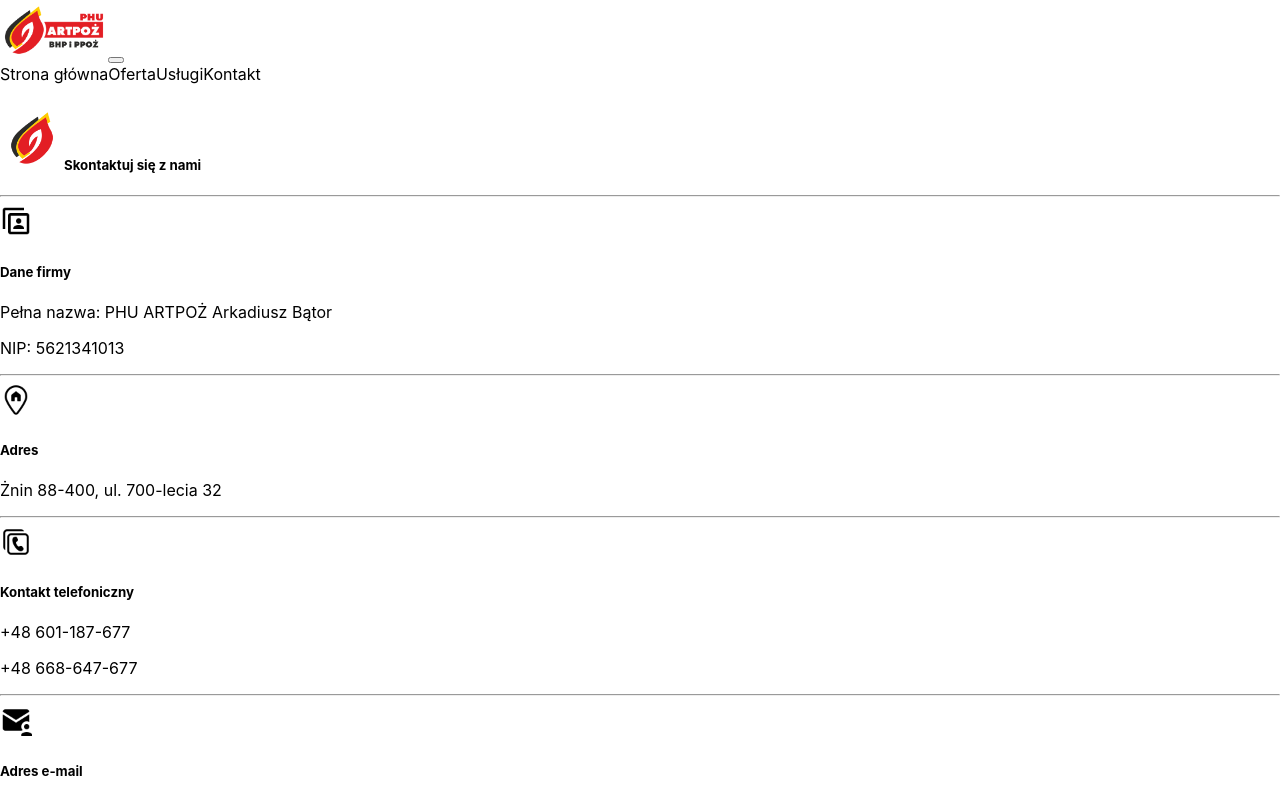
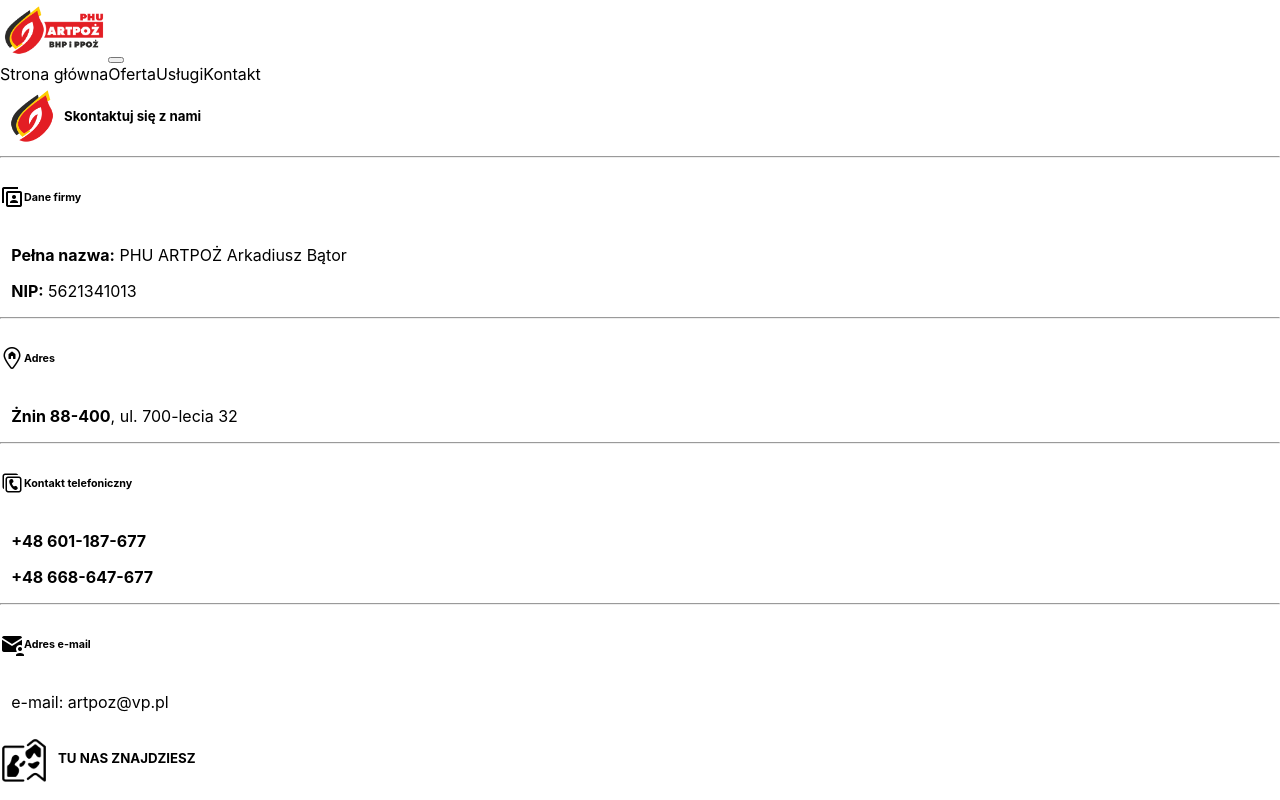
Before and after one commit to mizuris/artpoz-bhp, a Next.js app: page /contact in a window 1280 px wide. Shown: the top 800 px of the page. Built offline with nearby package versions, Linux system fonts and the light colour scheme; no server answers.

Commit message:
Add google maps.

```diff
--- /dev/null
+++ b/components/Map/Map.jsx
@@ -0,0 +1,13 @@
+import React from "react";
+import { GoogleMap, withScriptjs, withGoogleMap } from "react-google-maps";
+
+function Map() {
+  return (
+    <GoogleMap
+      defaultCenter={{ lat: 52.847471, lan: 17.732724 }}
+      defaultZoom={14}
+    />
+  );
+}
+
+export const WrappedMap = withScriptjs(withGoogleMap(Map));
--- a/package.json
+++ b/package.json
@@ -13,7 +13,8 @@
     "next": "11.0.1",
     "react": "17.0.2",
     "react-bootstrap": "^1.6.1",
-    "react-dom": "17.0.2"
+    "react-dom": "17.0.2",
+    "react-google-maps": "^9.4.5"
   },
   "devDependencies": {
     "eslint": "7.30.0",
--- a/pages/contact.js
+++ b/pages/contact.js
@@ -8,8 +8,14 @@ import phoneIcon from "../public/icons/icon-tel.png";
 import mailIcon from "../public/icons/icon-mail.png";
 import mapIcon from "../public/icons/icon-map.png";
 import logoIcon from "../public/icons/artpoz-icon.png";
+import { WrappedMap } from "../components/Map/Map";
+import mapStyles from "../styles/Map.module.css";
+import styles from "../styles/Contact.module.css";
 
 export default function Contact() {
+  const defaultMapElement = <div style={{ height: "100%" }} />;
+  const iconSize = 24;
+
   return (
     <div>
       <Head>
@@ -29,80 +35,80 @@ export default function Contact() {
           <Col lg={5} className="mb-4">
             <Card className="shadow-lg">
               <Card.Body>
-                <div className="d-flex align-items-center">
-                  <h5 className="text-uppercase p-0 m-0">
+                <div className={styles.contactHeader}>
                   <Image
                     width={64}
                     height={64}
                     alt="Artpoż logo icon"
                     src={logoIcon}
                   />
+                  <h5 className="text-uppercase m-0 p-0 ml-2">
                     Skontaktuj się z nami
                   </h5>
                 </div>
                 <hr />
-                <div className="card-info">
-                  <div className="card-img">
+                <div className={styles.cardInfo}>
+                  <div className={styles.cardImg}>
                     <Image
                       src={personIcon}
                       alt="Person contact icon"
-                      width={32}
-                      height={32}
+                      width={iconSize}
+                      height={iconSize}
                     />
-                    <h5 className="mb-0">Dane firmy</h5>
+                    <h6 className="mb-0 ml-3">Dane firmy</h6>
                   </div>
                   <p>
-                    <span className="text-bold">Pełna nazwa:</span> PHU ARTPOŻ
-                    Arkadiusz Bątor
+                    <span className={styles.cardTextBold}>Pełna nazwa:</span>{" "}
+                    PHU ARTPOŻ Arkadiusz Bątor
                   </p>
                   <p>
-                    <span className="text-bold">NIP:</span> 5621341013
+                    <span className={styles.cardTextBold}>NIP:</span> 5621341013
                   </p>
                 </div>
                 <hr />
-                <div className="card-info">
-                  <div className="card-img">
+                <div className={styles.cardInfo}>
+                  <div className={styles.cardImg}>
                     <Image
                       src={locationIcon}
                       alt="Adress location icon"
-                      width={32}
-                      height={32}
+                      width={iconSize}
+                      height={iconSize}
                     />
-                    <h5 className="mb-0">Adres</h5>
+                    <h6 className="mb-0 ml-3">Adres</h6>
                   </div>
                   <p>
-                    <span className="text-bold">Żnin</span> 88-400, ul.
-                    700-lecia 32
+                    <span className={styles.cardTextBold}>Żnin 88-400</span>,
+                    ul. 700-lecia 32
                   </p>
                 </div>
                 <hr />
-                <div className="card-info">
-                  <div className="card-img">
+                <div className={styles.cardInfo}>
+                  <div className={styles.cardImg}>
                     <Image
                       src={phoneIcon}
                       alt="Contact phone icon"
-                      width={32}
-                      height={32}
+                      width={iconSize}
+                      height={iconSize}
                     />
-                    <h5 className="mb-0">Kontakt telefoniczny</h5>
+                    <h6 className="mb-0 ml-3">Kontakt telefoniczny</h6>
                   </div>
                   <p>
-                    <span className="text-bold">+48 601-187-677</span>
+                    <span className={styles.cardTextBold}>+48 601-187-677</span>
                   </p>
                   <p>
-                    <span className="text-bold">+48 668-647-677</span>
+                    <span className={styles.cardTextBold}>+48 668-647-677</span>
                   </p>
                 </div>
                 <hr />
-                <div className="card-info">
-                  <div className="card-img">
+                <div className={styles.cardInfo}>
+                  <div className={styles.cardImg}>
                     <Image
                       src={mailIcon}
                       alt="E-mail icon"
-                      width={32}
-                      height={32}
+                      width={iconSize}
+                      height={iconSize}
                     />
-                    <h5>Adres e-mail</h5>
+                    <h6 className="ml-3 mb-0">Adres e-mail</h6>
                   </div>
                   <p>e-mail: artpoz@vp.pl</p>
                 </div>
@@ -112,19 +118,26 @@ export default function Contact() {
 
           <Col lg={7}>
             <div className="mb-4">
-              <div className="card-img">
+              <div className={styles.cardImg}>
                 <Image
                   src={mapIcon}
                   alt="Google maps icon"
-                  width={32}
-                  height={32}
+                  width={48}
+                  height={48}
                 />
-                <span className="text-size text-bold">
-                  <p className="map-text">Tu nas znajdziesz</p>
+                <span className={styles.cardTextBold}>
+                  <h5 className="m-0 p-0 ml-3">TU NAS ZNAJDZIESZ</h5>
                 </span>
               </div>
             </div>
-            <div id="map-container" className="map-container"></div>
+            <div id="map-container" className={mapStyles.mapContainer}>
+              <WrappedMap
+                googleMapURL={`https://maps.googleapis.com/maps/api/js?v=3.exp&libraries=geometry,drawing,places&key=${process.env.REACT_APP_API_KEY}`}
+                mapElement={defaultMapElement}
+                containerElement={defaultMapElement}
+                loadingElement={defaultMapElement}
+              />
+            </div>
           </Col>
         </Row>
       </Container>
--- /dev/null
+++ b/styles/Contact.module.css
@@ -0,0 +1,23 @@
+.contactHeader {
+    display: flex;
+    align-items: center;
+}
+
+.cardInfo p {
+    margin-left: 0.7em;
+}
+
+.cardImg {
+    display: flex;
+    align-items: center;
+    margin-bottom: 14px;
+}
+
+.cardImg h5 {
+    margin-left: 10px;
+    padding: 0;
+}
+
+.cardTextBold {
+    font-weight: bold;
+}
--- /dev/null
+++ b/styles/Map.module.css
@@ -0,0 +1,4 @@
+.mapContainer {
+    height: 500px;
+    width: 100%;
+}
```
Also changed, not shown: 2 other files (tests, documents, lock files or other folders). Lines whose indentation alone changed are shown as unchanged.
